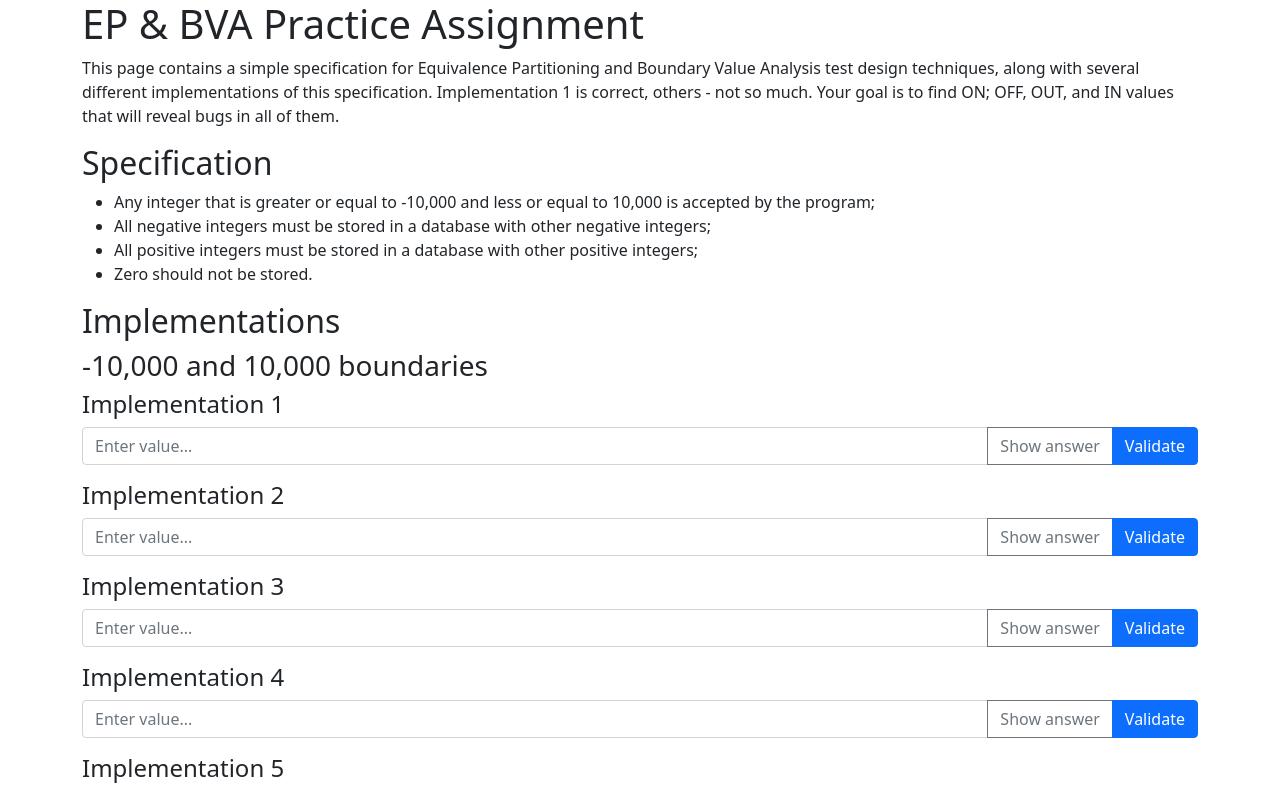
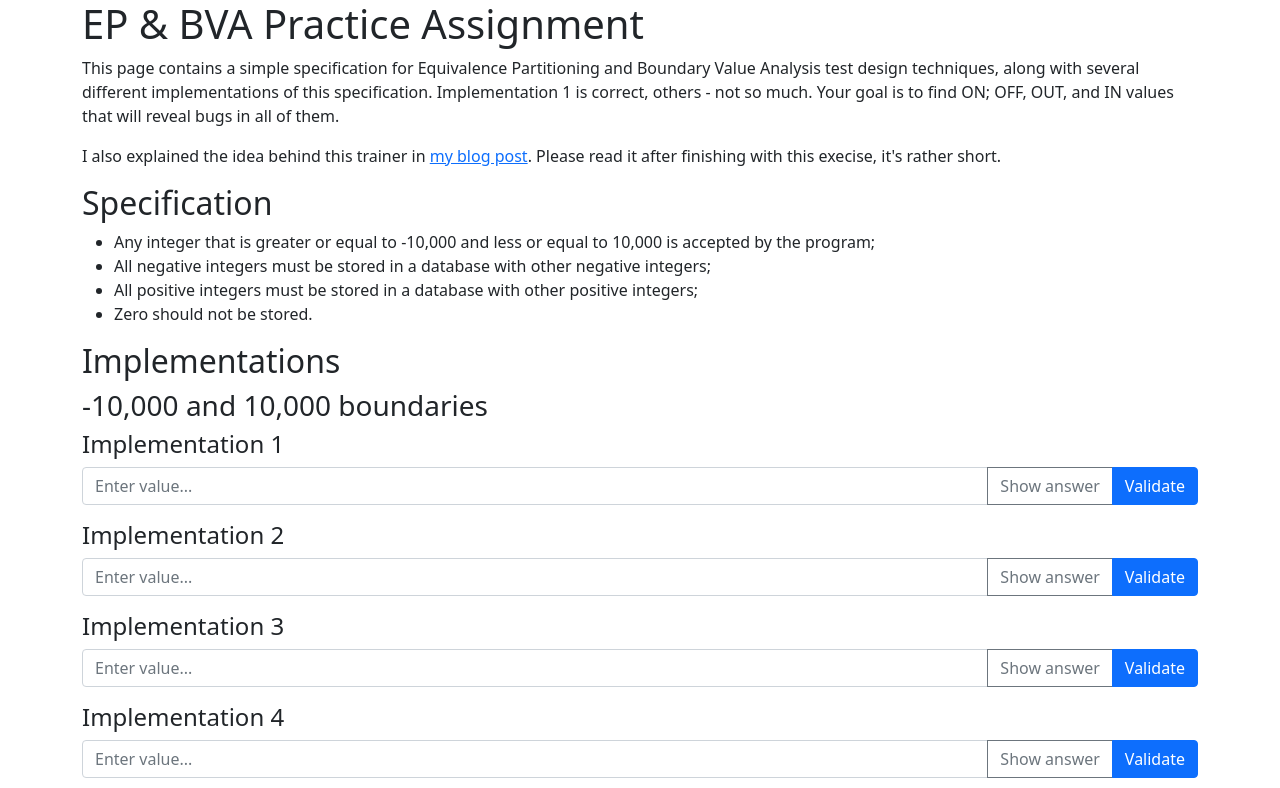
Before and after one commit to parfentjev/qa-ep-bva-practice-assignment, a Next.js app: page / in a window 1280 px wide. Shown: the top 788 px of the page. Built offline with nearby package versions, Linux system fonts and the light colour scheme.

Commit message:
add link to my blog post

```diff
--- a/components/Implementations.tsx
+++ b/components/Implementations.tsx
@@ -21,6 +21,13 @@ const Implementations: FC = () => {
         different implementations of this specification. Implementation 1 is
         correct, others - not so much. Your goal is to find ON; OFF, OUT, and IN
         values that will reveal bugs in all of them.
+      </p>
+      <p>
+        I also explained the idea behind this trainer in{' '}
+        <a href="https://fakeplastictrees.ee/post/0f32ddbb-5cc1-4801-abbc-029778b8d11f/ep-&-bva-practice-assignment-explanation">
+          my blog post
+        </a>
+        . Please read it after finishing with this execise, it's rather short.
       </p>
       <h2>Specification</h2>
       <ul>
```
